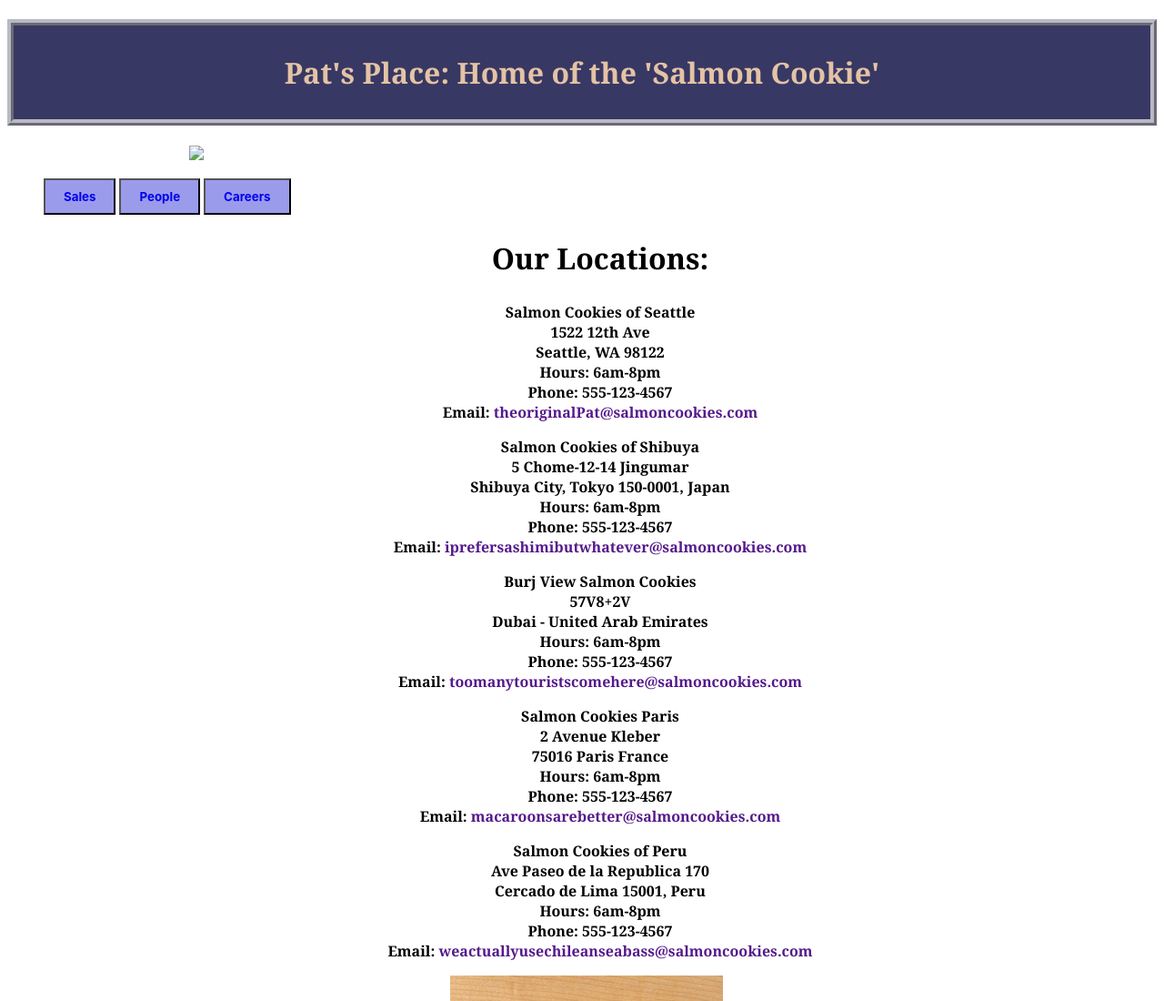
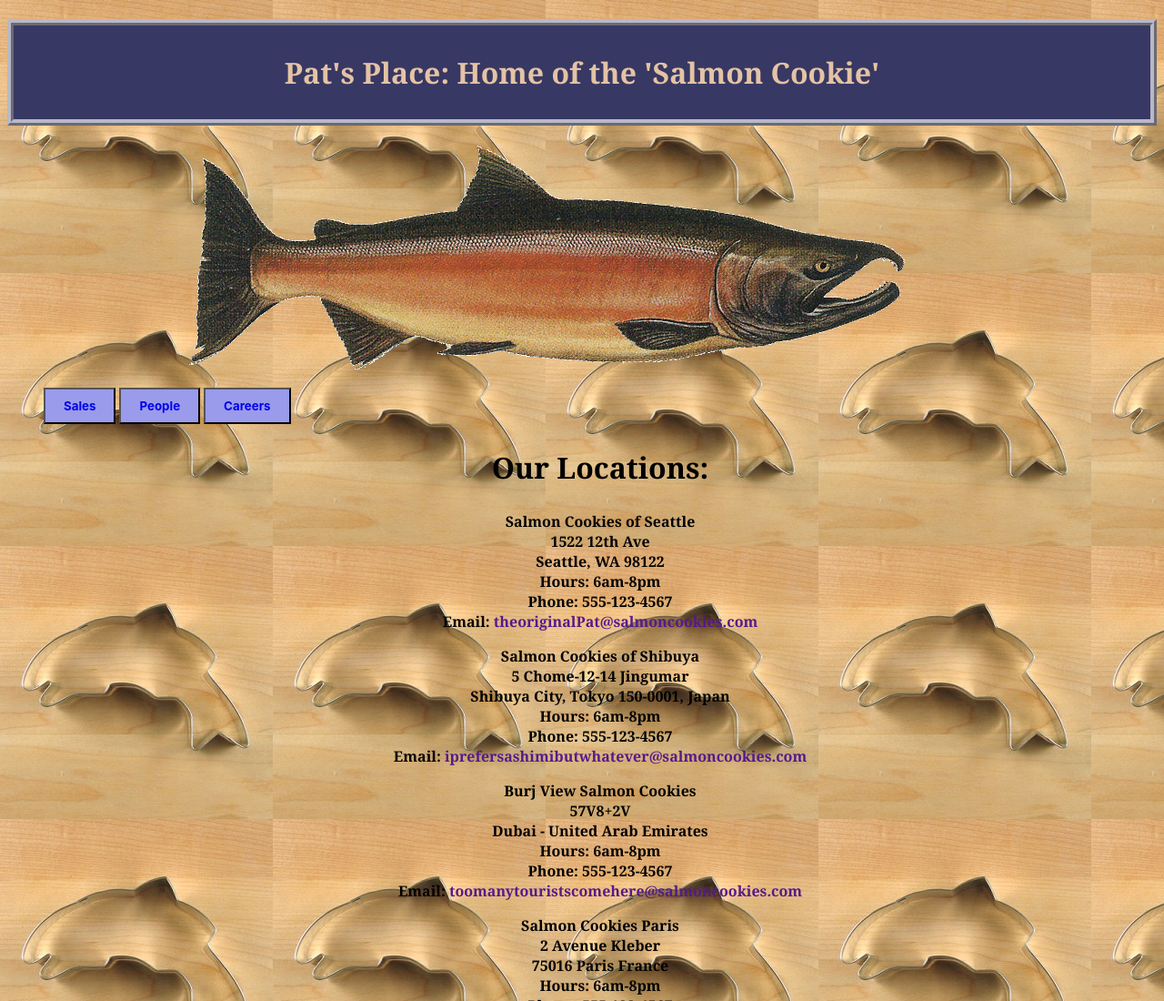
Before and after one commit to JessiVelazquez/cookie-stand, a plain HTML site: page index.html in a window 1280 px wide. Shown: the top 1100 px of the page at 91% size. Drawn offline with Linux system fonts and the light colour scheme; the site is published under a folder, as on GitHub Pages, so addresses that start at the root find nothing.

Commit message:
placed dot in front of image links for github deployment

```diff
--- a/index.html
+++ b/index.html
@@ -9,7 +9,7 @@
         <h1>Pat's Place: Home of the 'Salmon Cookie'</h1>
     </header>
     <nav>
-        <img id="headerimage" src="/images/salmon.png"></img>
+        <img id="headerimage" src="./images/salmon.png"></img>
         <ul>
             <button><a href="sales.html">Sales</a></button>
             <button><a href="https://www.amazon.com/Salmon-Sushi-Roll-Halloween-Costume/dp/B07VQ91WZQ">People</a></button>
--- a/style.css
+++ b/style.css
@@ -28,7 +28,7 @@
   }
 
   html {
-    background: url(/images/cutter.jpg);
+    background: url(./images/cutter.jpg);
   }
 
   a {
```
